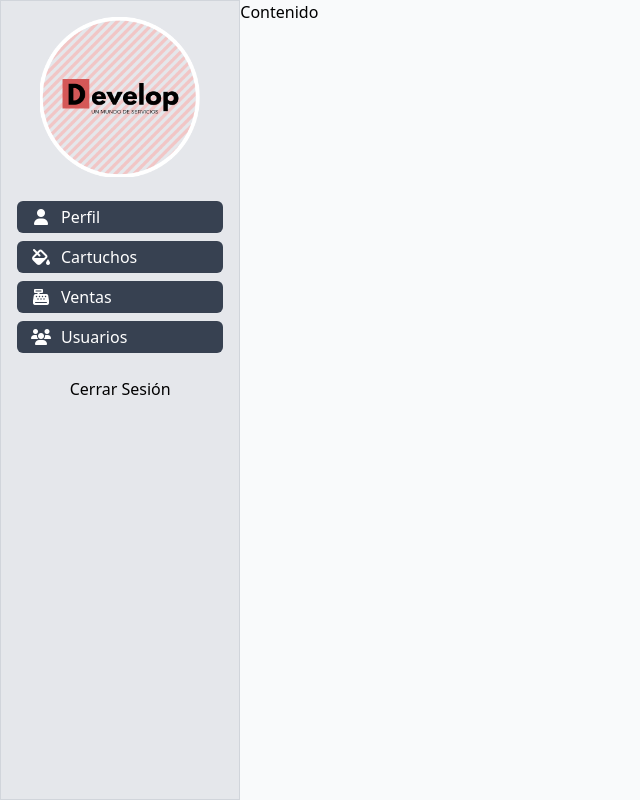
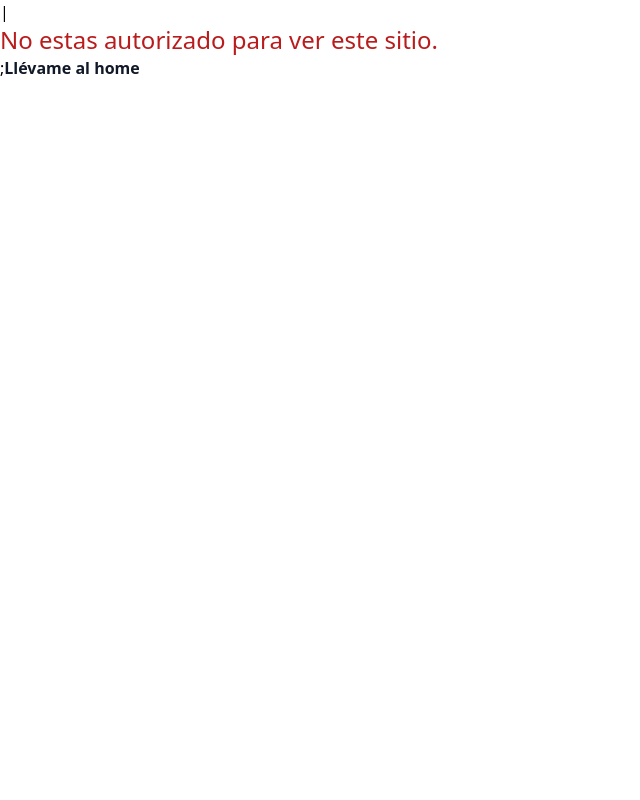
Before and after one commit to yaniram/Proyecto-React-2, a React (Create React App) app: page /admin in a window 1280 px wide. Shown: the whole page, without its empty margins (0-640 px from the left). Built offline with nearby package versions, Linux system fonts and the light colour scheme.

Commit message:
Autenticación Front

```diff
--- a/package.json
+++ b/package.json
@@ -3,6 +3,7 @@
   "version": "0.1.0",
   "private": true,
   "dependencies": {
+    "@auth0/auth0-react": "^1.8.0",
     "@craco/craco": "^6.3.0",
     "@material-ui/core": "^4.12.3",
     "@testing-library/jest-dom": "^5.11.4",
--- a/src/App.jsx
+++ b/src/App.jsx
@@ -13,6 +13,7 @@ import Registro from 'pages/Registro';
 import { BrowserRouter as Router, Switch, Route } from 'react-router-dom';
 import { DarkModeContext } from 'context/darkMode';
 import 'styles/styles.css';
+import { Auth0Provider } from "@auth0/auth0-react";
 
 
 function App() {
@@ -22,6 +23,11 @@ function App() {
   }, [darkMode]);
 
   return (
+    <Auth0Provider
+      domain="misiontic-todoink.us.auth0.com"
+      clientId="1SAF13lQMIKVXQIQ263Mw5WxlXeTLqJ1"
+      redirectUri={window.location.origin}
+      >|
     <div className='App'>
       <DarkModeContext.Provider value={{ darkMode, setDarkMode }}>
     <Router>
@@ -76,6 +82,7 @@ function App() {
     </Router>
     </DarkModeContext.Provider>
     </div>
+    </Auth0Provider>
   );
 
 }
--- a/src/components/Navbar.jsx
+++ b/src/components/Navbar.jsx
@@ -1,8 +1,9 @@
 import React from 'react'
-import { Link } from 'react-router-dom';
 import TriggerDarkMode from './TriggerDarkMode';
+import { useAuth0 } from "@auth0/auth0-react";
 
 const Navbar = () => {
+  const { loginWithRedirect } = useAuth0();
     return (
 
       <nav className="bg-blue-200">
@@ -17,11 +18,12 @@ const Navbar = () => {
              <TriggerDarkMode />
              </li>
             <li className='px-3'>
-              <Link to='/login'>
-               <button className='bg-indigo-500 p-2 text-white rounded-lg shadow-md hover:bg-indigo-700'>
+                  <button
+                  onClick={() => loginWithRedirect()}
+                  className='bg-indigo-500 p-2 text-white rounded-lg shadow-md hover:bg-indigo-700'>
                   Iniciar Sesión
                </button>
-              </Link>
+
              </li>
         </ul>
     </nav>
--- /dev/null
+++ b/src/components/PrivateRoute.jsx
@@ -0,0 +1,24 @@
+import React from 'react'
+import { useAuth0 } from "@auth0/auth0-react";
+import { Link } from 'react-router-dom';
+
+const PrivateRoute = ({ children }) => {
+    const { isAuthenticated, isLoading } = useAuth0();
+
+    if(isLoading) return <div>Loading...</div>;
+
+   return isAuthenticated ? (
+    <>{children}</>
+   ): (
+       <div>
+        <div className= "text-2xl text-red-700">No estas autorizado para ver este sitio.</div>;
+        <Link to= "/">
+            <span className= "text-gray-900 font-bold">
+            Llévame al home
+            </span>
+        </Link>
+       </div>
+   );
+};
+
+export default PrivateRoute;
--- a/src/components/Sidebar.jsx
+++ b/src/components/Sidebar.jsx
@@ -2,8 +2,10 @@ import React, { useEffect } from 'react';
 import ImagenLogo from './ImagenLogo';
 import { Link } from 'react-router-dom';
 import useActiveRoute from 'hooks/useActiveRoute';
+import { useAuth0 } from "@auth0/auth0-react";
 
 const Sidebar = () => {
+  const { logout } = useAuth0();
   return (
     <nav className='hidden lg:flex lg:w-72 border border-gray-300 h-full flex-col bg-gray-200 p-4 sidebar'>
       <Link to='/admin'>
@@ -16,12 +18,12 @@ const Sidebar = () => {
         <Ruta icono='fas fa-cash-register' ruta='/admin/ventas' nombre='Ventas' />
         <Ruta icono='fas fa-users' ruta='/admin/usuarios' nombre='Usuarios' />
       </div>
-      <button>Cerrar Sesión</button>
+      <button onClick={() => logout({ returnTo: 'http://localhost:3000/' })}>Cerrar Sesión</button>
     </nav>
   );
 };
 
-const Ruta = ({ icono, ruta, nombre, usuario }) => {
+const Ruta = ({ icono, ruta, nombre }) => {
   const isActive = useActiveRoute(ruta);
   return (
     <Link to={ruta}>
--- a/src/layouts/PrivateLayout.jsx
+++ b/src/layouts/PrivateLayout.jsx
@@ -1,14 +1,20 @@
+import PrivateRoute from 'components/PrivateRoute';
 import Sidebar from 'components/Sidebar';
 import React from 'react'
 
+
 const PrivateLayout = ({ children }) => {
+
     return (
-     <div className="flex w-screen h-screen">
+      <PrivateRoute>
+        <div className="flex w-screen h-screen">
          <Sidebar />
          <main className="flex w-full  overflow-y-scroll items-center justify-center">
              {children}</main>
 
-     </div>
+        </div>
+
+       </PrivateRoute>
     );
 
 };
```
Also changed, not shown: 1 other file (tests, documents, lock files or other folders).
